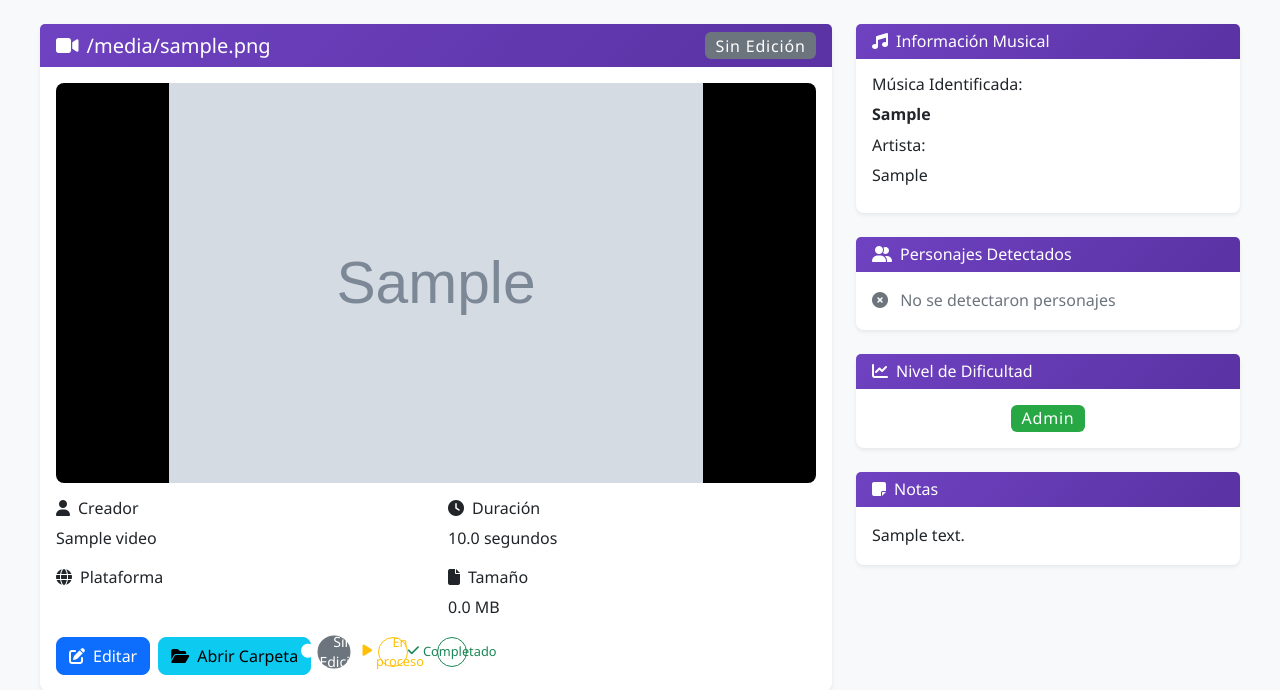
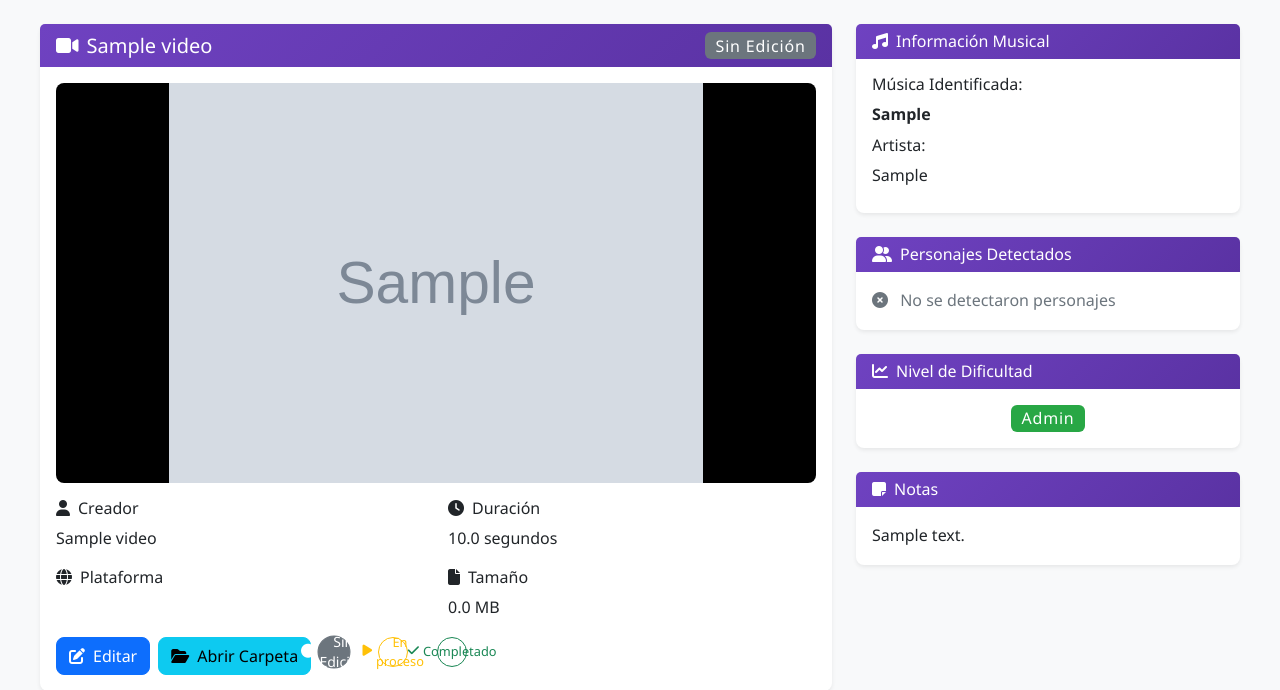
Before and after one commit to Zidane0MA/Tag-Flow, a Flask app: template templates/video_detail.html in a window 1280 px wide. Shown: the part 114-804 px from the top of the page. Run offline with Flask 3, Linux system fonts and the light colour scheme; the template is opened without the code that fills it: most values are stand-ins (such as "Sample title", 1, 10 or a date in 2020); grey boxes marked "Sample" are stand-in pictures.

Commit message:
New system

```diff
--- a/app.py
+++ b/app.py
@@ -89,6 +89,14 @@
             else:
                 video['thumbnail_url'] = "/static/img/no-thumbnail.jpg"
 
+            # Preparar título apropiado para el frontend
+            if video.get('platform') == 'tiktok' and video.get('description'):
+                # Para TikTok: usar descripción como título
+                video['display_title'] = video['description']
+            else:
+                # Para otras plataformas: usar nombre del archivo
+                video['display_title'] = video['file_name']
+
         return render_template('gallery.html',
                              videos=videos,
                              creators=creators,
@@ -124,6 +132,16 @@
                 video['final_characters'] = json.loads(video['final_characters'])
             except:
                 video['final_characters'] = []
+        else:
+            video['final_characters'] = []
+
+        # Preparar título apropiado para el frontend
+        if video.get('platform') == 'tiktok' and video.get('description'):
+            # Para TikTok: usar descripción como título
+            video['display_title'] = video['description']
+        else:
+            # Para otras plataformas: usar nombre del archivo
+            video['display_title'] = video['file_name']
 
         return render_template('video_detail.html', video=video)
 
@@ -187,6 +205,12 @@
                 except:
                     video['final_characters'] = []
 
+            # Preparar título apropiado para el frontend (mismo que en la galería)
+            if video.get('platform') == 'tiktok' and video.get('description'):
+                video['display_title'] = video['description']
+            else:
+                video['display_title'] = video['file_name']
+
         return jsonify({
             'success': True,
             'videos': videos,
@@ -221,6 +245,14 @@
                 video['final_characters'] = json.loads(video['final_characters'])
             except:
                 video['final_characters'] = []
+        else:
+            video['final_characters'] = []
+
+        # Preparar título apropiado para el frontend (mismo que en la galería)
+        if video.get('platform') == 'tiktok' and video.get('description'):
+            video['display_title'] = video['description']
+        else:
+            video['display_title'] = video['file_name']
 
         return jsonify({
             'success': True,
--- a/src/optimized_detector.py
+++ b/src/optimized_detector.py
@@ -181,7 +181,7 @@
         return result
 
     def _normalize_title_for_detection(self, title: str) -> str:
-        """Normalización optimizada para detección"""
+        """Normalización optimizada para detección con filtrado de menciones"""
         # Remover marcadores de video comunes
         video_markers = [
             r'\[.*?\]',  # [4K], [MMD], [60FPS]
@@ -193,6 +193,10 @@
         normalized = title
         for pattern in video_markers:
             normalized = re.sub(pattern, ' ', normalized, flags=re.IGNORECASE)
+
+        # 🆕 FILTRAR MENCIONES DE CUENTAS (@usuario) para evitar falsos positivos
+        # Esto evita que "@Kaiser" se detecte como "Michael Kaiser"
+        normalized = re.sub(r'@\w+', ' ', normalized)
 
         # Limpiar conectores
         connectors = [' - ', ' x ', ' & ', ' and ', ' with ', ' feat ', ' ft ']
--- a/static/js/shorts.js
+++ b/static/js/shorts.js
@@ -964,7 +964,7 @@
     if (creatorInfo) {
         creatorInfo.innerHTML = `
             <div class="creator-name">@${video.creator_name}</div>
-            <div class="video-title">${video.file_name || 'Video sin título'}</div>
+            <div class="video-title">${video.display_title || video.file_name || 'Video sin título'}</div>
         `;
     }
 
--- a/templates/gallery.html
+++ b/templates/gallery.html
@@ -251,7 +251,9 @@
                 <!-- Información del video -->
                 <div class="card-body">
                     <h6 class="card-title">{{ video.creator_name }}</h6>
-                    <p class="card-text small text-muted mb-2">{{ video.file_name[:50] }}...</p>
+                    <p class="card-text small text-muted mb-2" title="{{ video.display_title }}">
+                        {{ video.display_title[:80] }}{% if video.display_title|length > 80 %}...{% endif %}
+                    </p>
 
                     <!-- Música -->
                     <div class="mb-2">
--- a/templates/video_detail.html
+++ b/templates/video_detail.html
@@ -1,6 +1,6 @@
 {% extends "base.html" %}
 
-{% block title %}{{ video.creator_name }} - {{ video.file_name[:30] }}...{% endblock %}
+{% block title %}{{ video.creator_name }} - {{ video.display_title[:50] }}{% if video.display_title|length > 50 %}...{% endif %}{% endblock %}
 
 {% block extra_css %}
 <link rel="stylesheet" href="{{ url_for('static', filename='css/gallery.css') }}">
@@ -85,9 +85,14 @@
         <div class="col-lg-8 mb-4">
             <div class="card">
                 <div class="card-header d-flex justify-content-between align-items-center">
-                    <h5 class="mb-0">
-                        <i class="fas fa-video me-2"></i>{{ video.file_name }}
-                    </h5>
+                    <div>
+                        <h5 class="mb-0">
+                            <i class="fas fa-video me-2"></i>{{ video.display_title }}
+                        </h5>
+                        {% if video.platform == 'tiktok' and video.description %}
+                        <small class="text-muted">Archivo: {{ video.file_name }}</small>
+                        {% endif %}
+                    </div>
 
                     <!-- Estado del video -->
                     <span class="badge bg-{{ 'success' if video.edit_status == 'hecho' else 'warning' if video.edit_status == 'en_proceso' else 'secondary' }} fs-6">
```
Also changed, not shown: main.py (+17 -1 lines), src/character_intelligence.py (+9 -2 lines), src/database.py (+5 -4 lines).
